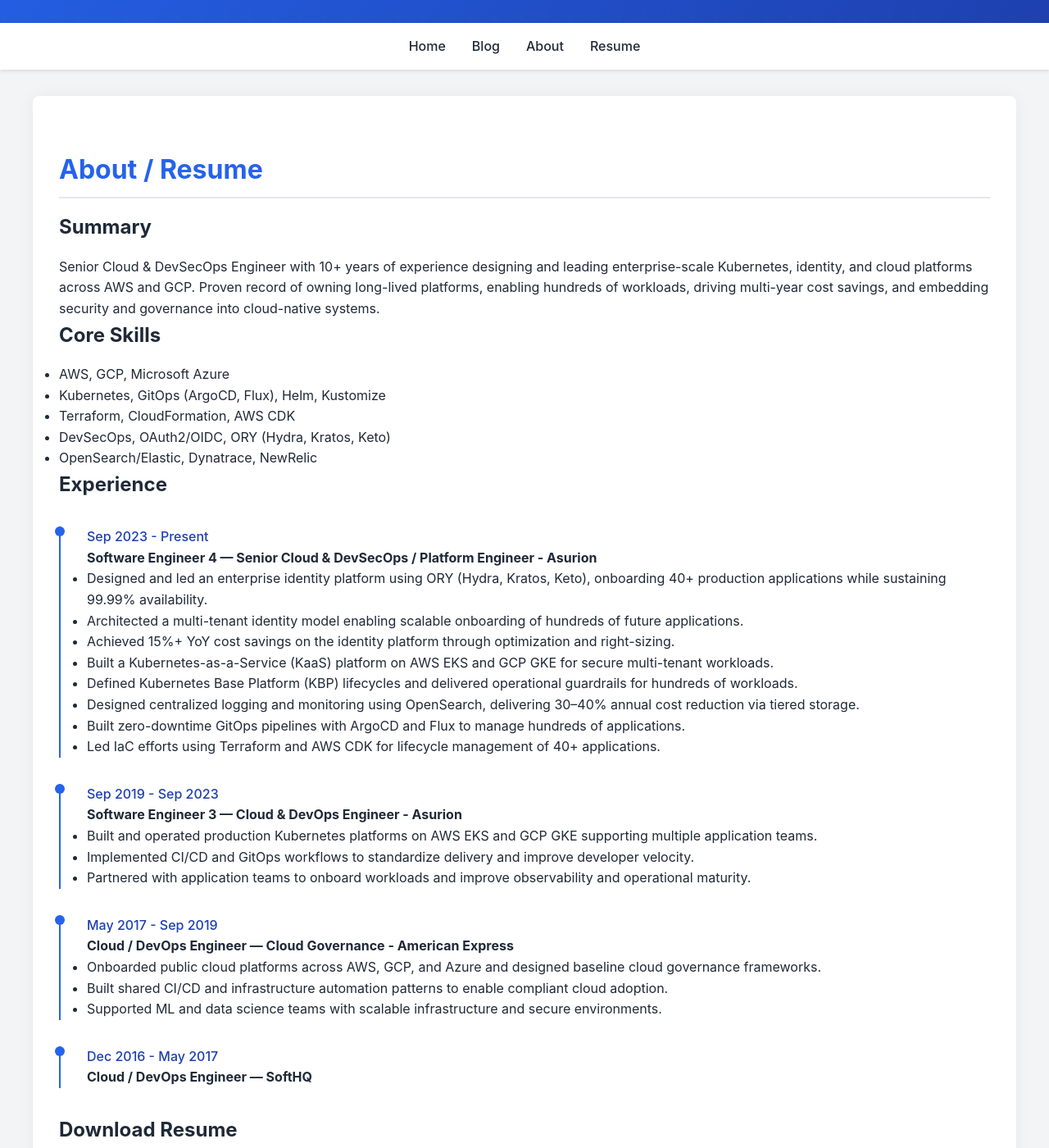
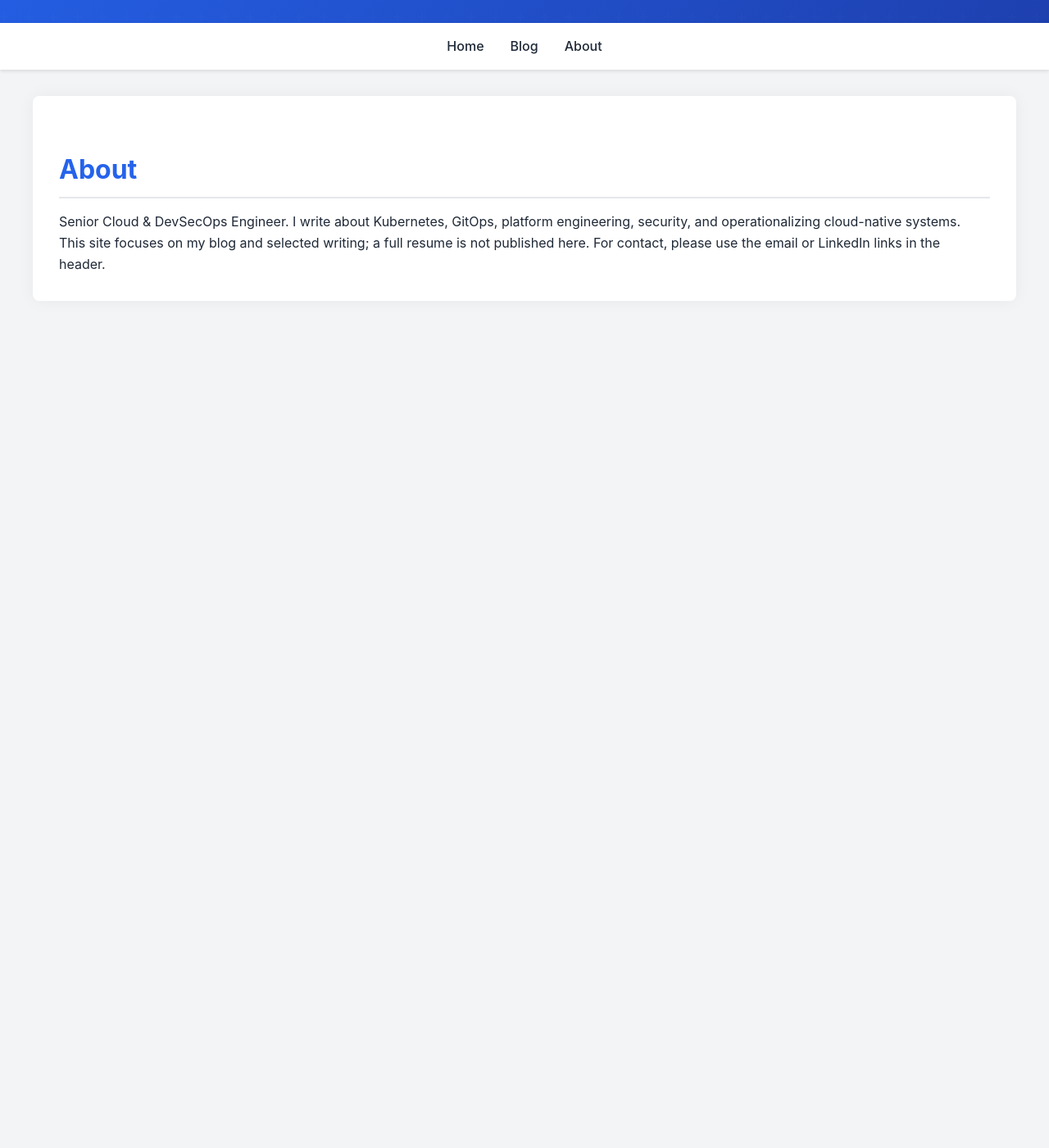
Before and after one commit to vviswaroop/vviswaroop.github.io, a Jekyll site: the page built from about/index.md, in a window 1280 px wide and 1400 px high, scrolled down 254 px. Shown: the whole window at 82% size. Built offline with Jekyll 4.4.1, drawn with Linux system fonts in a browser that asks for light colours; after the commit the page ends 900 px from its top, so only the background shows below that; some of the changed text lies outside the part shown.

Commit message:
chore(site): remove downloadable resume and resume content; remove location and resume nav link

```diff
--- a/_layouts/default.html
+++ b/_layouts/default.html
@@ -16,10 +16,6 @@
         <p class="subtitle">{{ site.description }}</p>
         <div class="contact-info">
           <div class="contact-item">
-            <span>📍</span>
-            <span>{{ site.location }}</span>
-          </div>
-          <div class="contact-item">
             <span>📧</span>
             <a href="mailto:{{ site.email }}">{{ site.email }}</a>
           </div>
@@ -36,7 +32,7 @@
         <li><a href="/">Home</a></li>
         <li><a href="/blog/">Blog</a></li>
         <li><a href="/about/">About</a></li>
-        <li><a href="/assets/resume/viswaroop_resume_dec25.pdf">Resume</a></li>
+        <!-- Resume removed from nav to avoid exposing a downloadable resume -->
       </ul>
     </nav>
 
--- a/about/index.md
+++ b/about/index.md
@@ -4,70 +4,8 @@
 description: "About Viswaroop Vadlamudi — resume & professional background"
 ---
 
-<h2>About / Resume</h2>
+<h2>About</h2>
 
-<section id="summary">
-  <h3>Summary</h3>
-  <p>Senior Cloud & DevSecOps Engineer with 10+ years of experience designing and leading enterprise-scale Kubernetes, identity, and cloud platforms across AWS and GCP. Proven record of owning long-lived platforms, enabling hundreds of workloads, driving multi-year cost savings, and embedding security and governance into cloud-native systems.</p>
+<section id="about">
+  <p>Senior Cloud & DevSecOps Engineer. I write about Kubernetes, GitOps, platform engineering, security, and operationalizing cloud-native systems. This site focuses on my blog and selected writing; a full resume is not published here. For contact, please use the email or LinkedIn links in the header.</p>
 </section>
-
-<section id="skills">
-  <h3>Core Skills</h3>
-  <ul>
-    <li>AWS, GCP, Microsoft Azure</li>
-    <li>Kubernetes, GitOps (ArgoCD, Flux), Helm, Kustomize</li>
-    <li>Terraform, CloudFormation, AWS CDK</li>
-    <li>DevSecOps, OAuth2/OIDC, ORY (Hydra, Kratos, Keto)</li>
-    <li>OpenSearch/Elastic, Dynatrace, NewRelic</li>
-  </ul>
-</section>
-
-<section id="experience">
-  <h3>Experience</h3>
-  <div class="timeline">
-    <div class="timeline-item">
-      <div class="timeline-date">Sep 2023 - Present</div>
-      <h4>Software Engineer 4 — Senior Cloud & DevSecOps / Platform Engineer - Asurion</h4>
-      <ul>
-        <li>Designed and led an enterprise identity platform using ORY (Hydra, Kratos, Keto), onboarding 40+ production applications while sustaining 99.99% availability.</li>
-        <li>Architected a multi-tenant identity model enabling scalable onboarding of hundreds of future applications.</li>
-        <li>Achieved 15%+ YoY cost savings on the identity platform through optimization and right-sizing.</li>
-        <li>Built a Kubernetes-as-a-Service (KaaS) platform on AWS EKS and GCP GKE for secure multi-tenant workloads.</li>
-        <li>Defined Kubernetes Base Platform (KBP) lifecycles and delivered operational guardrails for hundreds of workloads.</li>
-        <li>Designed centralized logging and monitoring using OpenSearch, delivering 30–40% annual cost reduction via tiered storage.</li>
-        <li>Built zero-downtime GitOps pipelines with ArgoCD and Flux to manage hundreds of applications.</li>
-        <li>Led IaC efforts using Terraform and AWS CDK for lifecycle management of 40+ applications.</li>
-      </ul>
-    </div>
-
-    <div class="timeline-item">
-      <div class="timeline-date">Sep 2019 - Sep 2023</div>
-      <h4>Software Engineer 3 — Cloud & DevOps Engineer - Asurion</h4>
-      <ul>
-        <li>Built and operated production Kubernetes platforms on AWS EKS and GCP GKE supporting multiple application teams.</li>
-        <li>Implemented CI/CD and GitOps workflows to standardize delivery and improve developer velocity.</li>
-        <li>Partnered with application teams to onboard workloads and improve observability and operational maturity.</li>
-      </ul>
-    </div>
-
-    <div class="timeline-item">
-      <div class="timeline-date">May 2017 - Sep 2019</div>
-      <h4>Cloud / DevOps Engineer — Cloud Governance - American Express</h4>
-      <ul>
-        <li>Onboarded public cloud platforms across AWS, GCP, and Azure and designed baseline cloud governance frameworks.</li>
-        <li>Built shared CI/CD and infrastructure automation patterns to enable compliant cloud adoption.</li>
-        <li>Supported ML and data science teams with scalable infrastructure and secure environments.</li>
-      </ul>
-    </div>
-
-    <div class="timeline-item">
-      <div class="timeline-date">Dec 2016 - May 2017</div>
-      <h4>Cloud / DevOps Engineer — SoftHQ</h4>
-    </div>
-  </div>
-</section>
-
-<section id="download">
-  <h3>Download Resume</h3>
-  <p><a href="/assets/resume/viswaroop_resume_dec25.pdf" download class="btn">Download PDF resume (redacted: phone &amp; location removed)</a></p>
-</section>
--- a/index.html
+++ b/index.html
@@ -8,7 +8,7 @@
 <section class="hero">
   <h2>Hi — I'm Viswaroop. This is my blog about Cloud & Platform Engineering.</h2>
   <p>I write about Kubernetes, GitOps, platform engineering, security, and operationalizing cloud-native systems.</p>
-  <p><a class="btn" href="/about/">About / Resume</a> <a class="btn" href="/blog/">Read the Blog</a></p>
+  <p><a class="btn" href="/about/">About</a> <a class="btn" href="/blog/">Read the Blog</a></p>
 </section>
 
 <section id="latest-posts">
```
